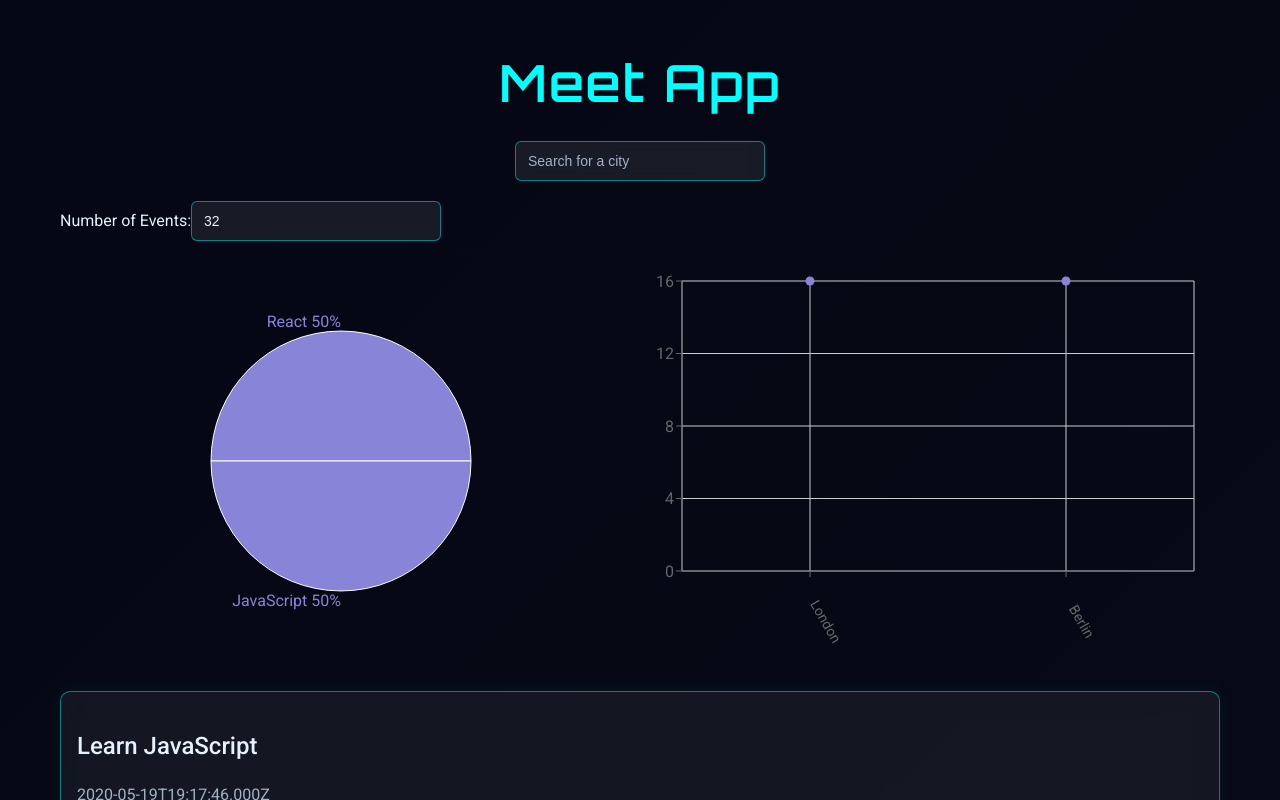
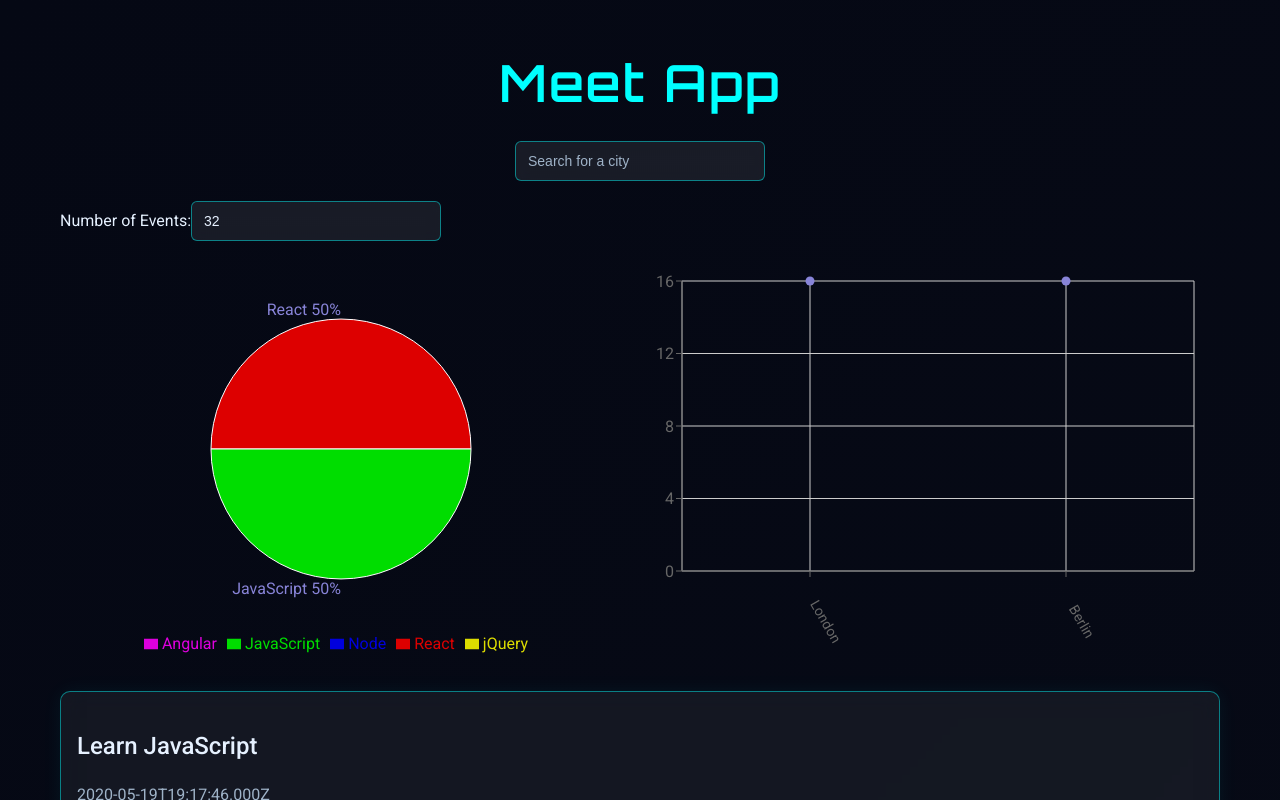
Before and after one commit to TheBeard-af/meet, a React (Vite) app: page / in a window 1280 px wide. Shown: the top 800 px of the page. Built offline with nearby package versions, Linux system fonts and the light colour scheme.

Commit message:
added color to pie

```diff
--- a/src/components/EventGenresChart.jsx
+++ b/src/components/EventGenresChart.jsx
@@ -1,10 +1,11 @@
 import { useState, useEffect } from "react";
-import { PieChart, Pie, ResponsiveContainer } from "recharts";
+import { PieChart, Pie, ResponsiveContainer, Cell, Legend } from "recharts";
 
 const EventGenresChart = ({ events }) => {
   const [data, setData] = useState([]);
 
   const genres = ["React", "JavaScript", "Node", "jQuery", "Angular"];
+  const colors = ["#DD0000", "#00DD00", "#0000DD", "#DDDD00", "#DD00DD"];
 
   const getData = () => {
     const data = genres.map((genre) => {
@@ -57,7 +58,13 @@
           labelLine={false}
           label={renderCustomizedLabel}
           outerRadius={130}
-        />
+        >
+          {data.map((entry, index) => (
+            <Cell key={`cell-${index}`} fill={colors[index % colors.length]} />
+          ))}
+        </Pie>
+
+        <Legend />
       </PieChart>
     </ResponsiveContainer>
   );
```
